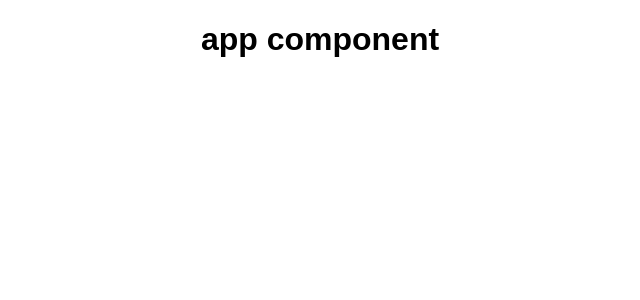
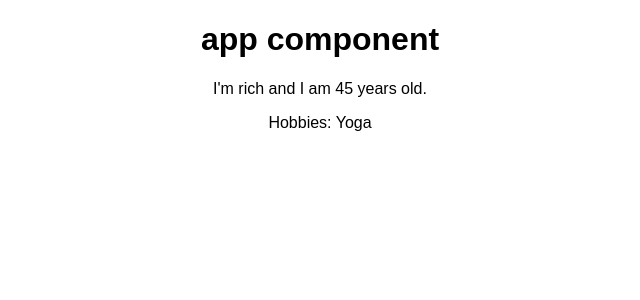
Before and after one commit to richard-buckingham/react-complete-guide, a React (Create React App) app: page / in a window 1280 px wide. Shown: the top 300 px of the page, without its empty margins (320-960 px from the left). Built offline with nearby package versions, Linux system fonts and the light colour scheme.

Commit message:
display children

```diff
--- a/src/App.js
+++ b/src/App.js
@@ -1,11 +1,16 @@
 import React, { Component } from "react";
 import "./App.css";
+
+import Person from "./Person/Person";
 
 class App extends Component {
   render() {
     return (
       <div className="App">
         <h1>app component</h1>
+        <Person name="rich" age="45">
+          Hobbies: Yoga
+        </Person>
       </div>
     );
   }
--- /dev/null
+++ b/src/Person/Person.js
@@ -0,0 +1,14 @@
+import React from "react";
+
+const person = props => {
+  return (
+    <div>
+      <p>
+        I'm {props.name} and I am {props.age} years old.
+      </p>
+      <p>{props.children}</p>
+    </div>
+  );
+};
+
+export default person;
```
